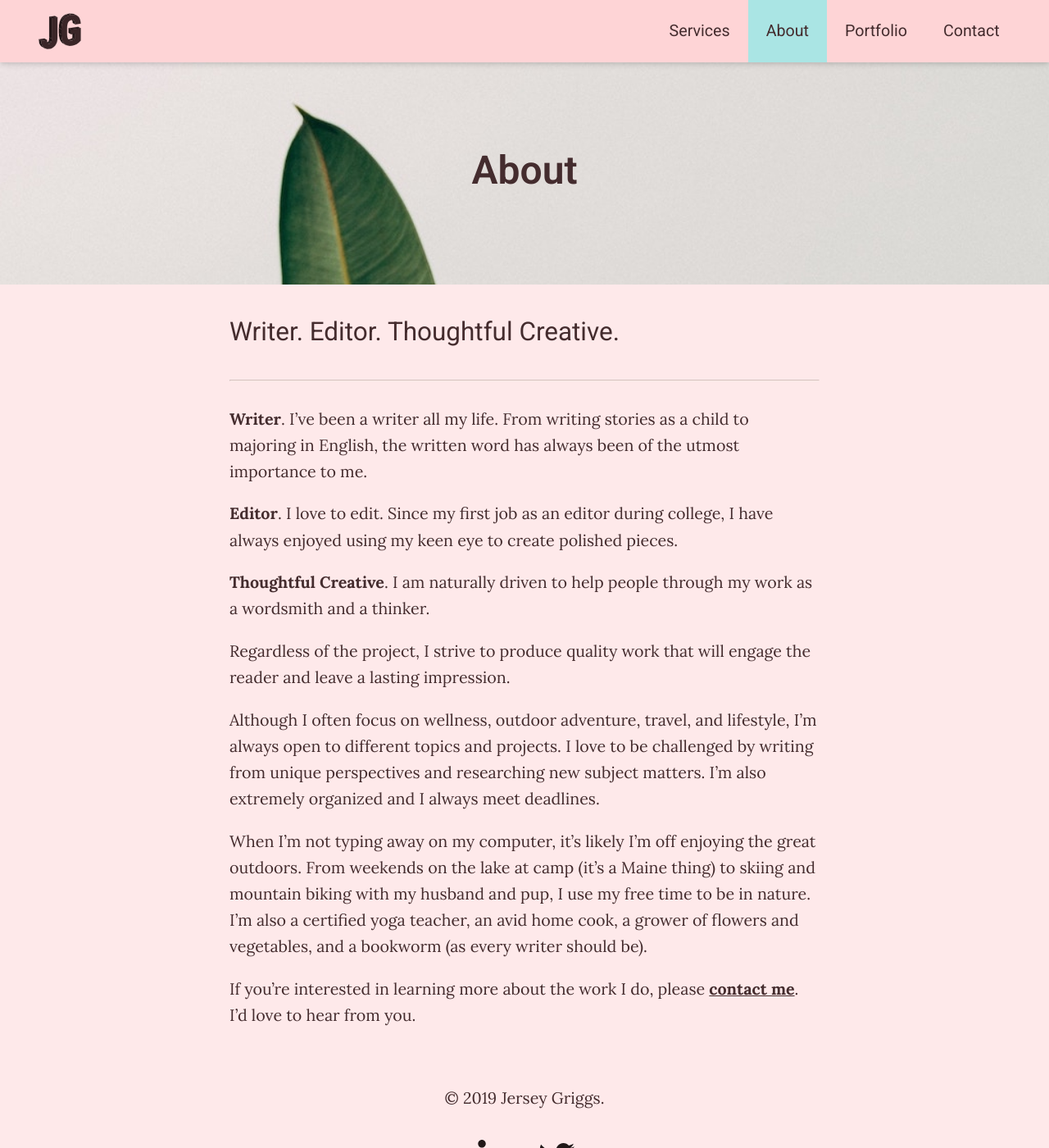
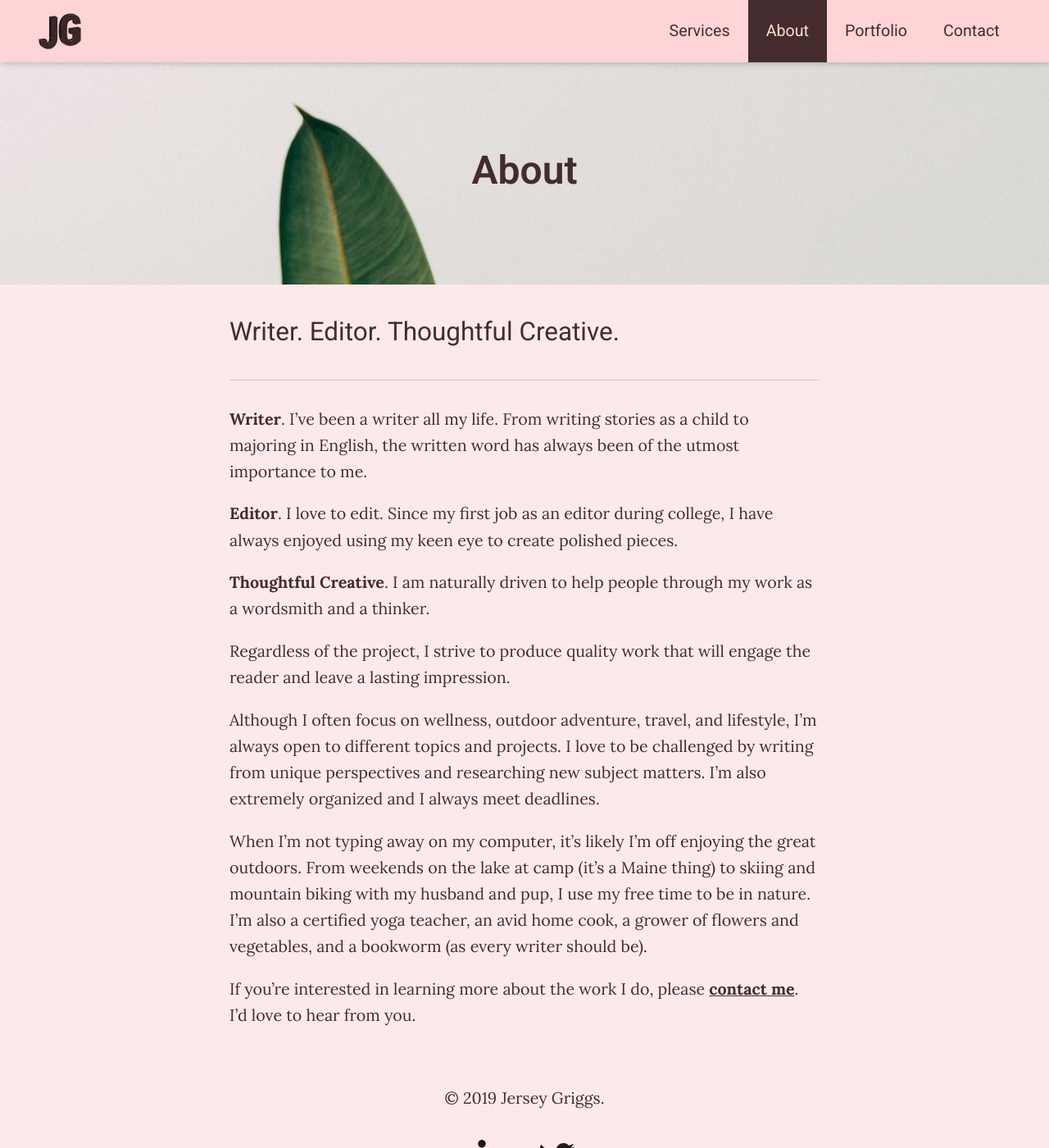
Before and after one commit to jersey-griggs/jersey.griggs.github.io, a Jekyll site: the page built from about/index.html, in a window 1280 px wide and 1400 px high. Shown: the whole window at 82% size. Built offline with Jekyll 4.4.1, drawn with Linux system fonts in a browser that asks for light colours.

Commit message:
no more box

```diff
--- a/_layouts/home.html
+++ b/_layouts/home.html
@@ -17,11 +17,11 @@
       </div>
     </div>
     <div class="container">
-      <div class="filter-wrap home">
+      <div class="filter-wrap greeting">
         <div class="column">
           <img src="/images/jersey-small.jpg" alt="Jersey Griggs" />
         </div>
-        <div class="column raised">
+        <div class="column">
           <p>Hey there! Thanks for stopping by.</p>
           <p>I’m a Maine-based freelance writer and editor with a passion for interesting perspectives and thoughtful words. I cover wellness, outdoor adventure, travel, and lifestyle topics on digital and print platforms. </p>
           <p>My work has been featured in The Discoverer, Travel Trivia, Seeqr, Outside Bozeman, The Sunrise Guide, Herbstalk, and Elephant Journal.</p>
--- a/_sass/minima/_layout.scss
+++ b/_sass/minima/_layout.scss
@@ -51,13 +51,16 @@
             padding: 10px;
           }
 
-          &:hover {
-            background-color: #aae5e4;
-          }
 
-          &.active {
-            background-color: #aae5e4;
-          }
+            &:hover {
+              background-color: #442c2e;
+              color: #ffdbcf;
+            }
+
+            &.active {
+              background-color: #442c2e;
+              color: #ffdbcf;
+            }
         }
       }
     }
@@ -566,8 +569,14 @@
       grid-template-columns: 1fr;
     }
   }
+  &.greeting {
+        grid-template-columns:150px 600px;
+        @media(max-width: 887px) {
+          grid-template-columns: 1fr;
+        }
+  }
   &.home {
-    grid-template-columns:20vw 1fr;
+    grid-template-columns:150px 1fr;
     position: relative;
     z-index: 2;
     @media(max-width: 600px) {
```
